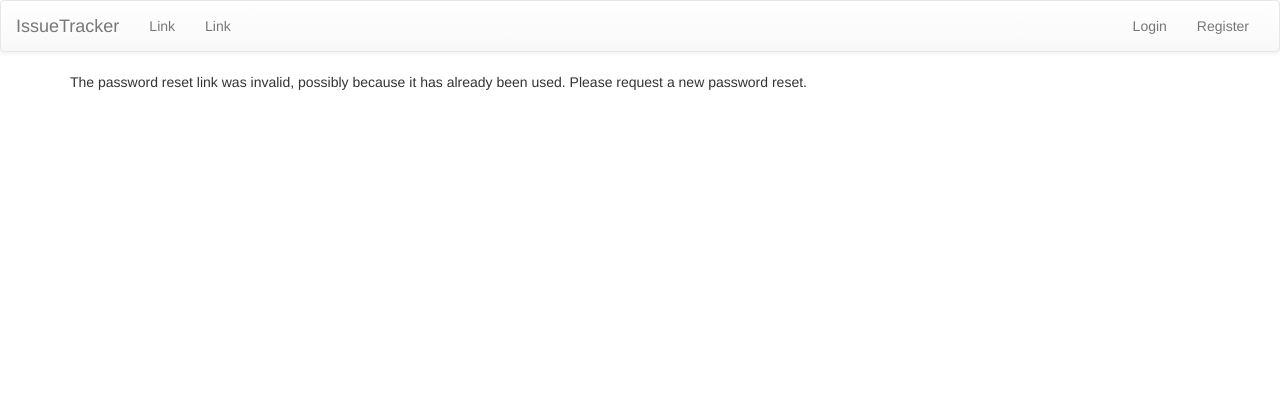
After one commit to Code-Institute-Submissions/IssueTrackerApp, a Django app: page /account/password-reset/1/1/ in a window 1280 px wide. The commit adds this page. Shown: the top 420 px of the page. Run offline with Django 3.2, Linux system fonts and the light colour scheme; some libraries are stand-ins or nearby versions.

Commit message:
add option to reset password

```diff
--- /dev/null
+++ b/templates/registration/password_reset_confirm.html
@@ -0,0 +1,22 @@
+{% extends 'base.html' %}
+
+{% load bootstrap_tags %}
+
+{% block content %}
+
+  {% if validlink %}
+    <h3>Change password</h3>
+
+    <form method="post">
+      {% csrf_token %}
+      {{ form|as_bootstrap }}
+      <button type="submit" class="btn btn-success">Change password</button>
+    </form>
+  {% else %}
+    <p>
+      The password reset link was invalid, possibly because it has already been used.
+      Please request a new password reset.
+    </p>
+  {% endif %}
+
+{% endblock %}
--- a/userAuth/templates/login.html
+++ b/userAuth/templates/login.html
@@ -22,4 +22,7 @@
 
 </form>
 
+<br>
+<p>Forgot your password? Reset it <a href="{% url 'password_reset' %}">here</a></p>
+
 {% endblock %}
--- a/userAuth/urls.py
+++ b/userAuth/urls.py
@@ -1,10 +1,12 @@
 """User Auth URLs"""
-from django.urls import path
+from django.urls import path, include
 from userAuth.views import login, logout, index, registration
+from userAuth import urls_reset
 
 urlpatterns = [
     path('', index, name='index'),
     path('login/', login, name='login'),
     path('logout/', logout, name='logout'),
     path('register/', registration, name='register'),
+    path('password-reset/', include(urls_reset)),
 ]
--- /dev/null
+++ b/userAuth/urls_reset.py
@@ -0,0 +1,10 @@
+"""Reset password URLs"""
+from django.contrib.auth import views
+from django.urls import path
+
+urlpatterns = [
+    path('', views.PasswordResetView.as_view(), name='password_reset'),
+    path('done/', views.PasswordResetDoneView.as_view(), name='password_reset_done'),
+    path('<uidb64>/<token>/', views.PasswordResetConfirmView.as_view(), name='password_reset_confirm'),
+    path('complete/', views.PasswordResetCompleteView.as_view(), name='password_reset_complete'),
+]
```
Also changed, not shown: templates/registration/password_reset_complete.html (added, +7 -0 lines), templates/registration/password_reset_done.html (added, +13 -0 lines), templates/registration/password_reset_email.html (added, +11 -0 lines), templates/registration/password_reset_form.html (added, +23 -0 lines).
